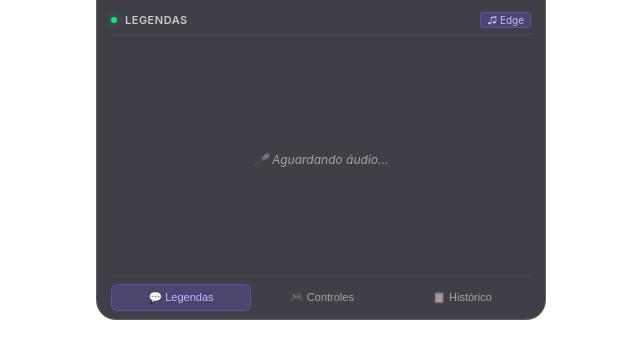
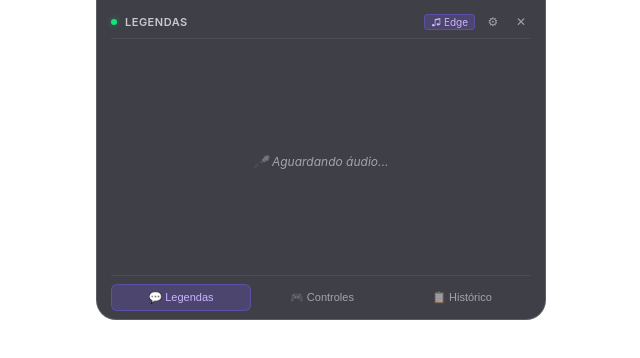
Before and after one commit to Psherman42000/Mimico, an Electron app: page src/main/notch.html in a window 1280 px wide. Both pictures are taken after a click on the element 640 px from the left and 17 px from the top of the page. Shown: the whole page, without its empty margins (319-959 px from the left). Drawn offline with Linux system fonts and the light colour scheme; no server answers.

Commit message:
feat: add close and settings buttons to notch overlay

```diff
--- a/src/main/notch.html
+++ b/src/main/notch.html
@@ -157,6 +157,32 @@
     background: rgba(255,255,255,0.06);
     border-color: rgba(255,255,255,0.12);
     color: var(--text-muted);
+  }
+
+  /* Window control buttons */
+  .win-btn {
+    display: inline-flex;
+    align-items: center;
+    justify-content: center;
+    width: 20px;
+    height: 20px;
+    border-radius: 4px;
+    border: none;
+    background: transparent;
+    color: var(--text-muted);
+    font-size: 12px;
+    cursor: pointer;
+    transition: background 0.15s, color 0.15s;
+    flex-shrink: 0;
+    line-height: 1;
+  }
+  .win-btn:hover {
+    background: rgba(255,255,255,0.10);
+    color: var(--text-primary);
+  }
+  .win-btn.close:hover {
+    background: rgba(255,71,87,0.25);
+    color: #ff4757;
   }
 
   /* Translation feed */
@@ -323,6 +349,8 @@
         <span class="mode-label" id="modeLabel">LEGENDAS</span>
         <span class="spacer"></span>
         <span class="tts-badge" id="ttsBadge">♫ Edge</span>
+        <button class="win-btn" id="btnSettings" title="Configurações">⚙</button>
+        <button class="win-btn close" id="btnClose" title="Fechar (bandeja)">✕</button>
       </div>
 
       <!-- Feed -->
@@ -401,6 +429,15 @@
       const panel = document.getElementById('panel-' + btn.dataset.tab);
       if (panel) panel.classList.add('active');
     });
+  });
+
+  // ── Window controls ──
+  document.getElementById('btnSettings')?.addEventListener('click', () => {
+    ipcRenderer.send('notch-open-settings');
+  });
+
+  document.getElementById('btnClose')?.addEventListener('click', () => {
+    ipcRenderer.send('notch-close');
   });
 
   // ── Voice toggle click ──
```
Also changed, not shown: src/main/main.ts (+8 -0 lines), src/main/notch-overlay.ts (+17 -0 lines).
